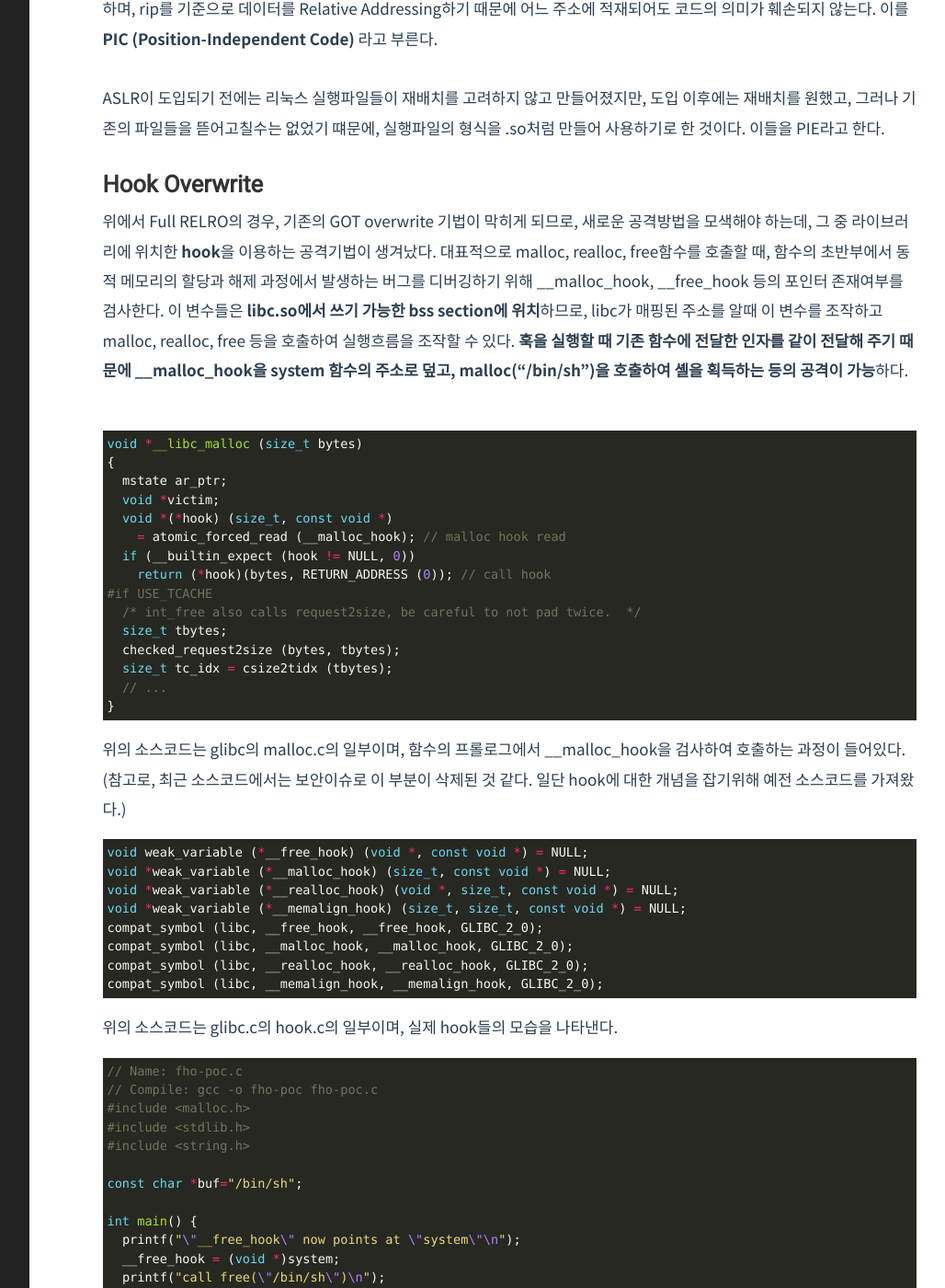
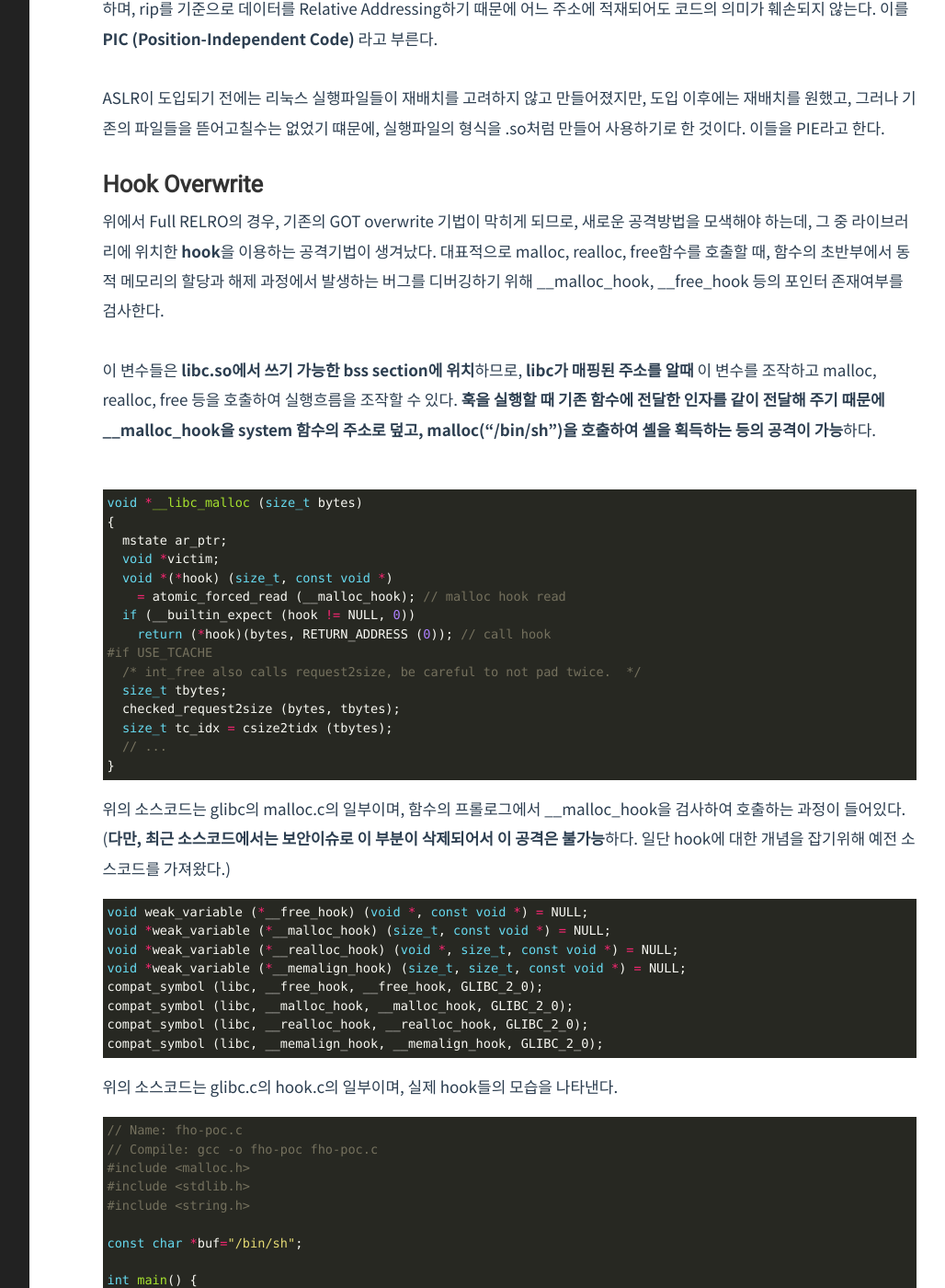
Before and after one commit to Herrtane/Herrtane.github.io, a Jekyll site: the page built from _posts/SystemHacking/2022-09-30-systemhacking-relropiefho.markdown, in a window 1280 px wide and 1400 px high, scrolled down 1272 px. Shown: the whole window at 92% size, without its empty margins (204-1232 px from the left). Built offline with Jekyll 4.4.1, drawn with Linux system fonts in a browser that asks for light colours; comment, search, counter and statistics services are not loaded.

Commit message:
Update 2022-09-30-systemhacking-relropiefho.markdown

````diff
--- a/_posts/SystemHacking/2022-09-30-systemhacking-relropiefho.markdown
+++ b/_posts/SystemHacking/2022-09-30-systemhacking-relropiefho.markdown
@@ -43,7 +43,11 @@ ASLR이 도입되기 전에는 리눅스 실행파일들이 재배치를 고려
 
 ## Hook Overwrite
 
-위에서 Full RELRO의 경우, 기존의 GOT overwrite 기법이 막히게 되므로, 새로운 공격방법을 모색해야 하는데, 그 중 라이브러리에 위치한 **hook**을 이용하는 공격기법이 생겨났다. 대표적으로 malloc, realloc, free함수를 호출할 때, 함수의 초반부에서 동적 메모리의 할당과 해제 과정에서 발생하는 버그를 디버깅하기 위해 __malloc_hook, __free_hook 등의 포인터 존재여부를 검사한다. 이 변수들은 **libc.so에서 쓰기 가능한 bss section에 위치**하므로, libc가 매핑된 주소를 알때 이 변수를 조작하고 malloc, realloc, free 등을 호출하여 실행흐름을 조작할 수 있다. **훅을 실행할 때 기존 함수에 전달한 인자를 같이 전달해 주기 때문에 __malloc_hook을 system 함수의 주소로 덮고, malloc(“/bin/sh”)을 호출하여 셸을 획득하는 등의 공격이 가능**하다.
+위에서 Full RELRO의 경우, 기존의 GOT overwrite 기법이 막히게 되므로, 새로운 공격방법을 모색해야 하는데, 그 중 라이브러리에 위치한 **hook**을 이용하는 공격기법이 생겨났다. 대표적으로 malloc, realloc, free함수를 호출할 때, 함수의 초반부에서 동적 메모리의 할당과 해제 과정에서 발생하는 버그를 디버깅하기 위해 __malloc_hook, __free_hook 등의 포인터 존재여부를 검사한다.
+
+<br/>
+
+이 변수들은 **libc.so에서 쓰기 가능한 bss section에 위치**하므로, **libc가 매핑된 주소를 알때** 이 변수를 조작하고 malloc, realloc, free 등을 호출하여 실행흐름을 조작할 수 있다. **훅을 실행할 때 기존 함수에 전달한 인자를 같이 전달해 주기 때문에 __malloc_hook을 system 함수의 주소로 덮고, malloc(“/bin/sh”)을 호출하여 셸을 획득하는 등의 공격이 가능**하다.
 
 <br/>
 
@@ -65,7 +69,7 @@ void *__libc_malloc (size_t bytes)
 }
 ```
 
-위의 소스코드는 glibc의 malloc.c의 일부이며, 함수의 프롤로그에서 __malloc_hook을 검사하여 호출하는 과정이 들어있다. (참고로, 최근 소스코드에서는 보안이슈로 이 부분이 삭제된 것 같다. 일단 hook에 대한 개념을 잡기위해 예전 소스코드를 가져왔다.)
+위의 소스코드는 glibc의 malloc.c의 일부이며, 함수의 프롤로그에서 __malloc_hook을 검사하여 호출하는 과정이 들어있다. (**다만, 최근 소스코드에서는 보안이슈로 이 부분이 삭제되어서 이 공격은 불가능**하다. 일단 hook에 대한 개념을 잡기위해 예전 소스코드를 가져왔다.)
 
 ```c
 void weak_variable (*__free_hook) (void *, const void *) = NULL;
````
